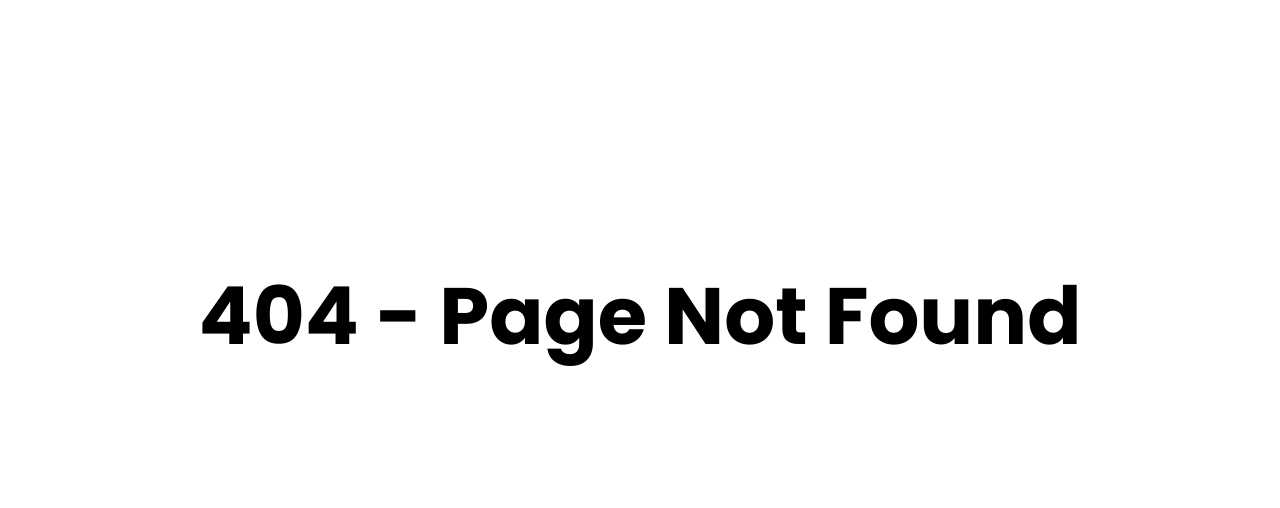
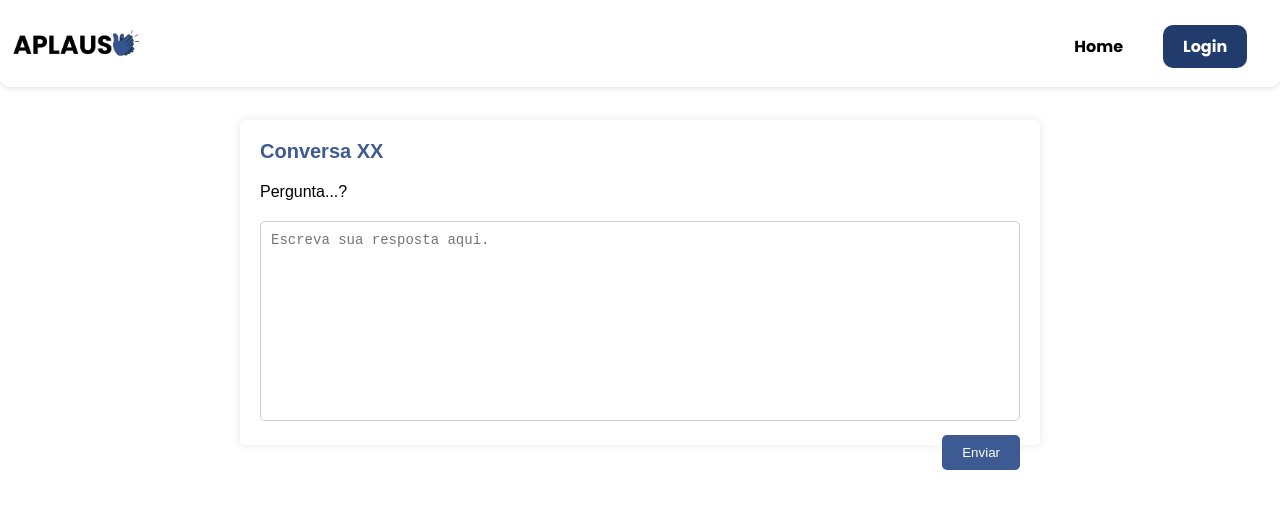
Before and after one commit to WeeeverAlex/Interface-StartUpAi, a React (Vite) app in the folder front-interview/: page /entrevista in a window 1280 px wide. Before the commit this address had no page. Shown: the top 508 px of the page. Built offline with nearby package versions, Linux system fonts and the light colour scheme.

Commit message:
commit entrevista

```diff
--- /dev/null
+++ b/front-interview/src/Entrevista.css
@@ -0,0 +1,126 @@
+.navbar {
+    display: flex;
+    justify-content: space-between;
+    align-items: center;
+    background-color: #fff;
+    color: #ffffff;
+    position: fixed;
+    width: 100%;
+    top: 0;
+    padding: 0.6% 1%;
+    box-shadow: 0 2px 4px rgba(0, 0, 0, 0.1);
+    border-radius: 0 0 10px 10px;
+    z-index: 1000;
+  }
+
+  .navbar-logo {
+    width: 10vw;
+  }
+
+  .nav-links {
+    list-style: none;
+    display: flex;
+    margin-top: 0.5%;
+  }
+
+  .nav-links li {
+    padding: 20px;
+    font-size: 1em;
+  }
+
+  .nav-links a {
+    color: #000;
+    text-decoration: none;
+    font-weight: bold;
+    transition: color 0.3s;
+  }
+
+  .nav-links a:hover {
+    color: #3d5a92;
+  }
+
+
+.interview-container {
+    font-family: 'Arial', sans-serif;
+    max-width: 800px;
+    margin: 120px auto;
+    padding: 20px;
+    box-shadow: 0 0 10px rgba(0, 0, 0, 0.1);
+    background-color: #ffffff;
+    border-radius: 5px;
+}
+
+.interview-question span {
+    color: #3d5a92;
+    font-weight: bold;
+    font-size: 20px;
+}
+
+.interview-question p {
+    margin-top: 20px;
+    font-size: 16px;
+}
+
+.interview-answer textarea {
+    width: 100%;
+    height: 200px;
+    resize: none;
+    margin-top: 20px;
+    padding: 10px;
+    font-size: 14px;
+    border: 1px solid #ccc;
+    box-sizing: border-box;
+    border-radius: 5px;
+}
+
+.interview-answer button {
+    background-color: #3d5a92;
+    color: white;
+    border-radius: 5px;
+    border: none;
+    padding: 10px 20px;
+    margin-top: 10px;
+    cursor: pointer;
+    float: right;
+}
+
+.interview-answer button:hover {
+    background-color: #357abD;
+}
+
+.feedback-container {
+    display: flex;
+    justify-content: space-between;
+    flex-wrap: wrap;
+}
+
+.feedback-box {
+    width: 45%;
+    padding: 20px;
+    box-sizing: border-box;
+    border-radius: 5px;
+    margin: 25px auto;
+    box-shadow: 0 0 10px rgba(51, 255, 0, 0.400);
+    background-color: #ffffff;
+}
+
+.feedback-box-improvement {
+    width: 45%;
+    padding: 20px;
+    box-sizing: border-box;
+    border-radius: 5px;
+    margin: 25px auto;
+    box-shadow: 0 0 10px rgba(255, 0, 0, 0.400);
+    background-color: #ffffff;
+}
+
+
+.feedback-box h2 {
+    margin-top: 0;
+    color: #3d5a92;
+}
+
+.feedback-box-improvement h2 {
+    margin-top: 0;
+    color: #3d5a92;
+}
--- /dev/null
+++ b/front-interview/src/Entrevista.tsx
@@ -0,0 +1,65 @@
+import { SetStateAction, useState } from 'react';
+import './Entrevista.css';
+import companyLogo from "./assets/logo.png";
+import { Link } from "react-router-dom";
+
+const Entrevista = () => {
+    const [answer, setAnswer] = useState('');
+    const [positiveFeedback, setPositiveFeedback] = useState(''); // feedback positivo
+    const [improvementFeedback, setImprovementFeedback] = useState(''); // feedback a melhorar
+    const [isSubmitted, setIsSubmitted] = useState(false); // estado para controlar a visibilidade dos quadrados de feedback
+
+    const handleInputChange = (event: { target: { value: SetStateAction<string>; }; }) => {
+        setAnswer(event.target.value);
+    };
+
+    const handleSubmit = () => {
+        console.log('Submitted answer:', answer); // Set feedback here based on the answer
+        setPositiveFeedback('Feedback positivo para a resposta');
+        setImprovementFeedback('Feedback a melhorar para a resposta');
+        setIsSubmitted(true); // muda o estado para true quando o formulário é enviado
+    };
+
+    return (
+        <><div className="landingPage">
+            <nav className="navbar">
+                <img src={companyLogo} alt="Aplauso Logo" className="navbar-logo" />
+                <ul className="nav-links">
+                    <li>
+                        <a href="/">Home</a>
+                    </li>
+                    <li>
+                        <Link to="/login" id="login-button">
+                            Login
+                        </Link>
+                    </li>
+                </ul>
+            </nav>
+        </div><div className="interview-container">
+                <div className="interview-question">
+                    <span>Conversa XX</span>
+                    <p>Pergunta...?</p>
+                </div>
+                <div className="interview-answer">
+                    <textarea
+                        value={answer}
+                        onChange={handleInputChange}
+                        placeholder="Escreva sua resposta aqui." />
+                    <button onClick={handleSubmit}>Enviar</button>
+                </div>
+            </div>
+            {isSubmitted && ( // os quadrados de feedback só serão renderizados se isSubmitted for true
+                <div className="feedback-container"> {/* Feedback container */}
+                    <div className="feedback-box">
+                        {positiveFeedback}
+                    </div>
+                    <div className="feedback-box-improvement">
+                        {improvementFeedback}
+                    </div>
+                </div>
+            )}
+        </>
+    );
+}
+
+export default Entrevista;
--- a/front-interview/src/main.tsx
+++ b/front-interview/src/main.tsx
@@ -1,10 +1,12 @@
 import React from "react";
 import ReactDOM from "react-dom/client";
 import { BrowserRouter as Router, Routes, Route } from "react-router-dom";
+import Entrevista from "./Entrevista";
 import LandingPage from "./LandingPage";
 import LoginPage from "./Login";
 import Cadastro from "./Cadastro";
 import Home from "./Home";
+
 
 const root = ReactDOM.createRoot(document.getElementById("root")!);
 root.render(
@@ -16,6 +18,7 @@ root.render(
         <Route path="/signup" element={<Cadastro />} />
         <Route path="*" element={<h1 style={{ textAlign: "center", marginTop: "20%", fontSize: "5rem"}}>404 - Page Not Found</h1>} />
         <Route path="/home" element={<Home />}/>
+        <Route path="/entrevista" element={<Entrevista />} />
       </Routes>
     </Router>
   </React.StrictMode>
```
